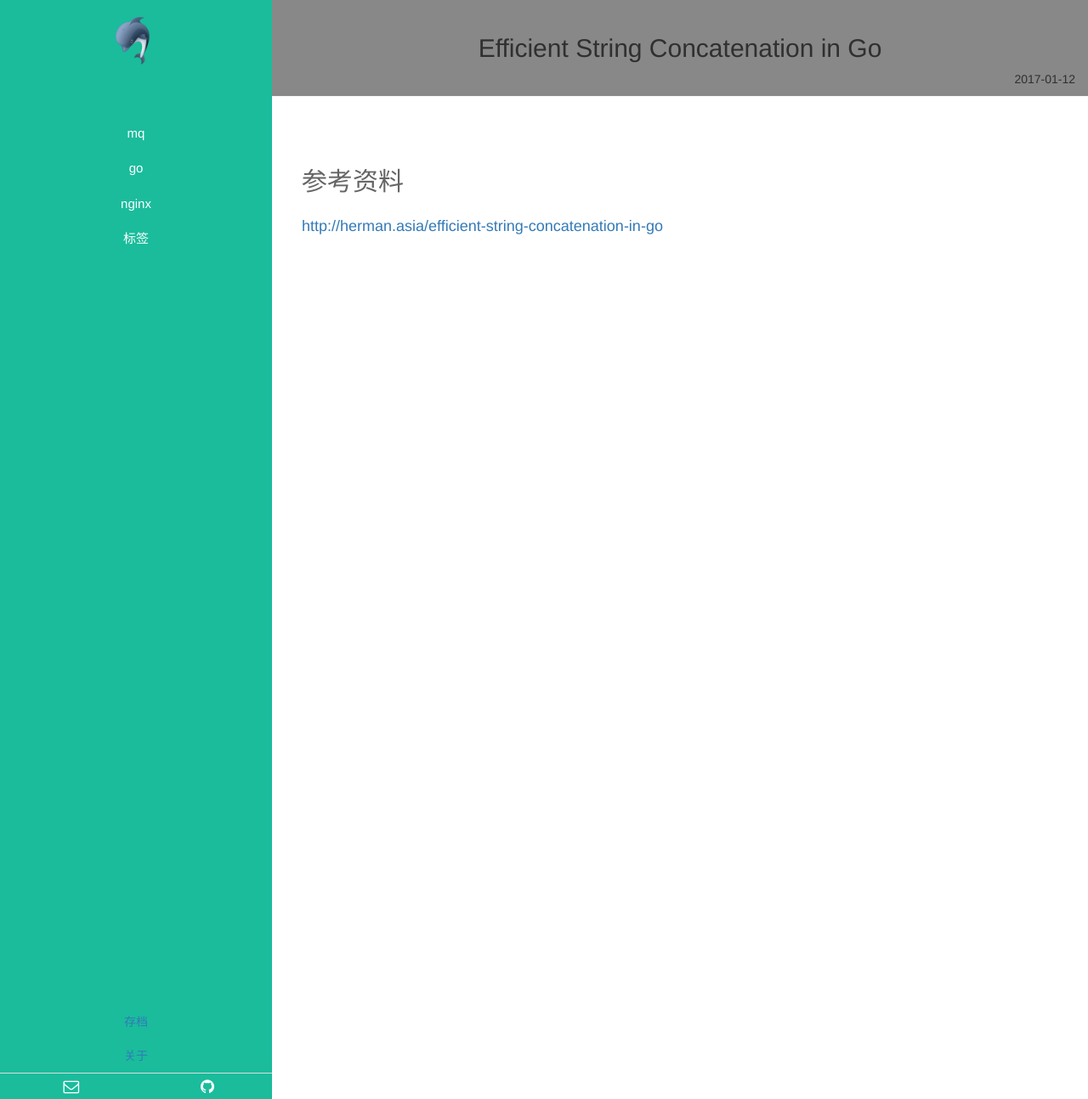
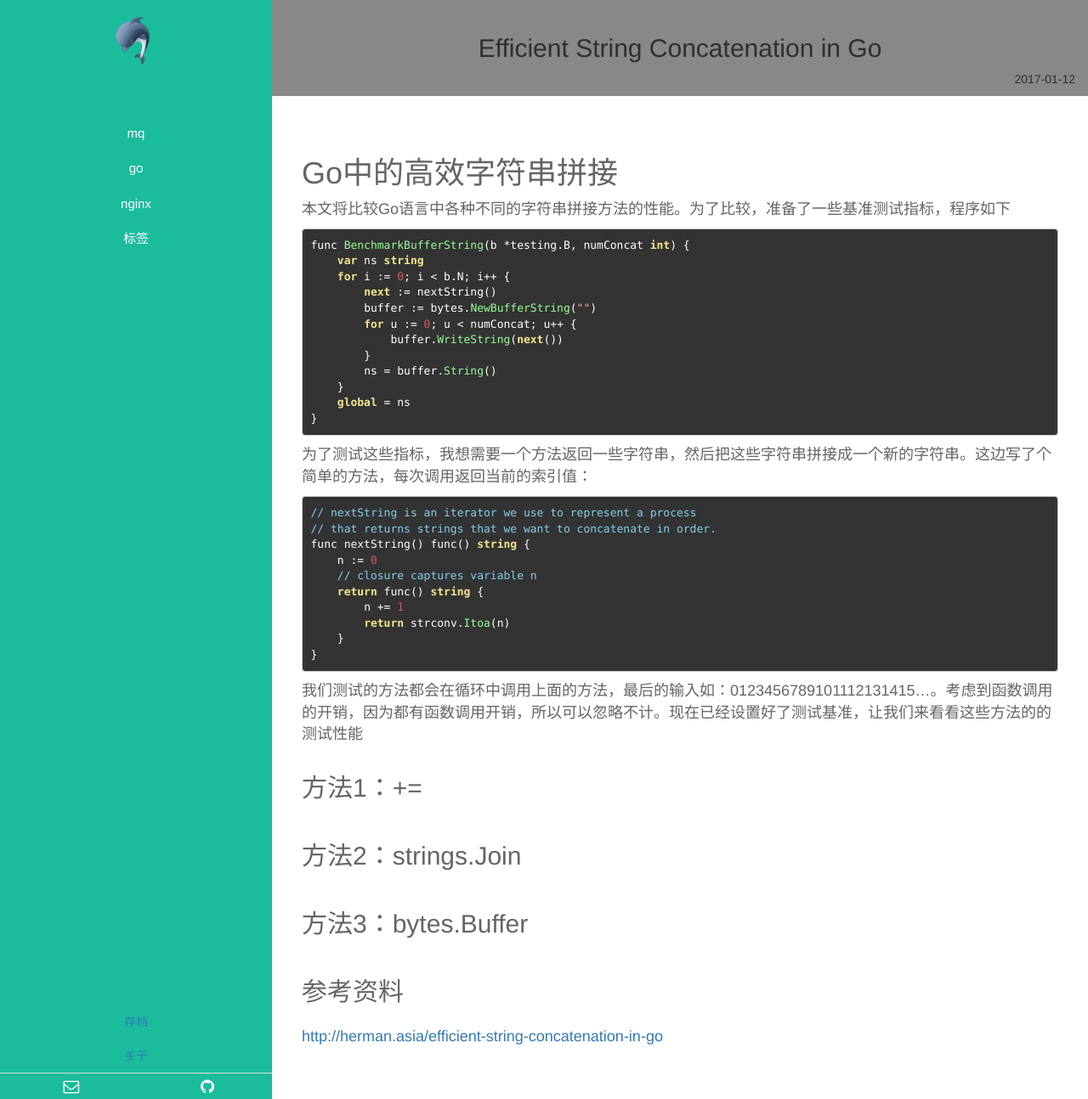
Before and after one commit to wcccode/wcccode.github.io, a Jekyll site: the page built from _posts/go/2017-01-12-string-concat-in-go.md, in a window 1280 px wide. Shown: the whole page at 85% size. Built offline with Jekyll 4.4.1, drawn with Linux system fonts in a browser that asks for light colours.

Commit message:
Update 2017-01-12-string-concat-in-go.md

````diff
--- a/_posts/go/2017-01-12-string-concat-in-go.md
+++ b/_posts/go/2017-01-12-string-concat-in-go.md
@@ -5,6 +5,48 @@ category: go
 tags: [go]
 ---
 
+# Go中的高效字符串拼接
+
+本文将比较Go语言中各种不同的字符串拼接方法的性能。为了比较，准备了一些基准测试指标，程序如下
+
+```
+func BenchmarkBufferString(b *testing.B, numConcat int) {
+    var ns string
+    for i := 0; i < b.N; i++ {
+        next := nextString()
+        buffer := bytes.NewBufferString("")
+        for u := 0; u < numConcat; u++ {
+            buffer.WriteString(next())
+        }
+        ns = buffer.String()
+    }
+    global = ns
+}
+```
+
+为了测试这些指标，我想需要一个方法返回一些字符串，然后把这些字符串拼接成一个新的字符串。这边写了个简单的方法，每次调用返回当前的索引值：
+
+```
+// nextString is an iterator we use to represent a process
+// that returns strings that we want to concatenate in order.
+func nextString() func() string {
+    n := 0
+    // closure captures variable n
+    return func() string {
+        n += 1
+        return strconv.Itoa(n)
+    }
+}
+```
+
+我们测试的方法都会在循环中调用上面的方法，最后的输入如：0123456789101112131415...。考虑到函数调用的开销，因为都有函数调用开销，所以可以忽略不计。现在已经设置好了测试基准，让我们来看看这些方法的的测试性能
+
+## 方法1：+=
+
+## 方法2：strings.Join
+
+## 方法3：bytes.Buffer
+
 ## 参考资料
 
 [http://herman.asia/efficient-string-concatenation-in-go](http://herman.asia/efficient-string-concatenation-in-go)
````
